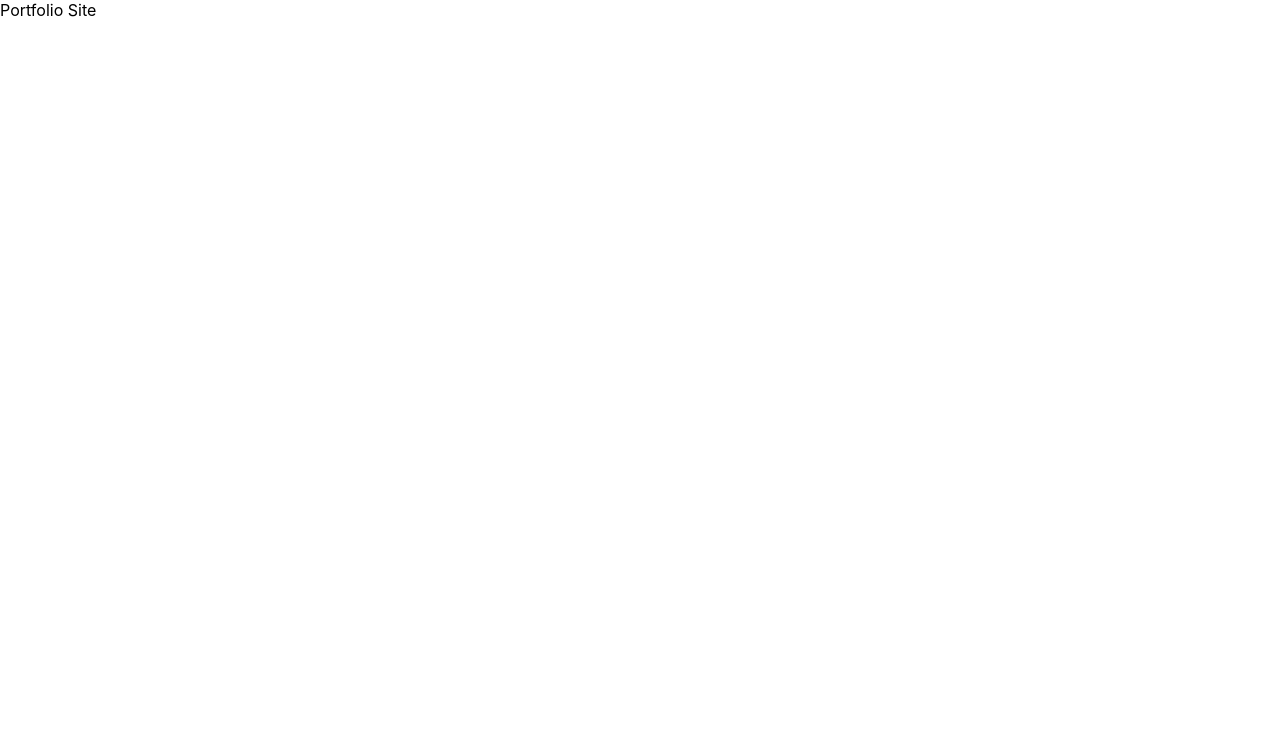
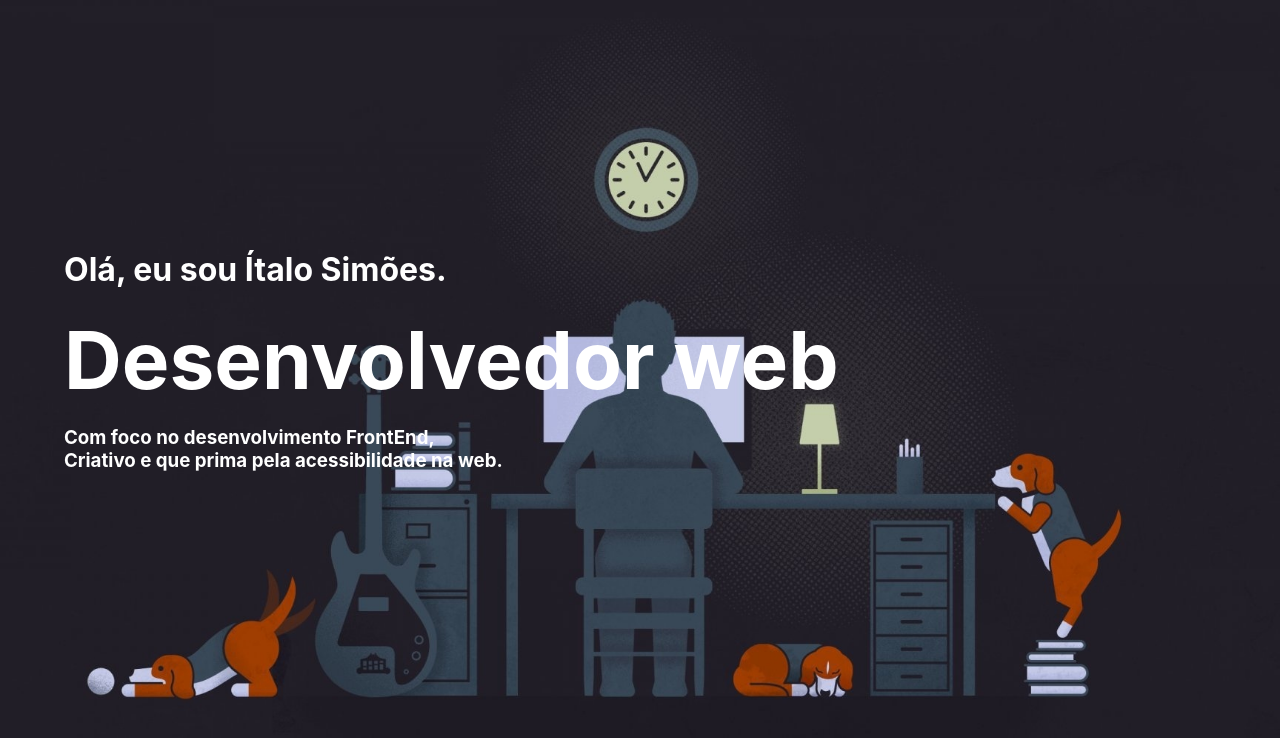
Before and after one commit to itsimoes/portfolio-site, a React (Create React App) app: page / in a window 1280 px wide. Shown: the top 738 px of the page. Built offline with nearby package versions, Linux system fonts and the light colour scheme.

Commit message:
estilizacao inicial do Home component

```diff
--- a/package.json
+++ b/package.json
@@ -3,11 +3,15 @@
   "version": "0.1.0",
   "private": true,
   "dependencies": {
+    "@emotion/react": "^11.10.5",
+    "@emotion/styled": "^11.10.5",
+    "@mui/material": "^5.11.4",
     "@testing-library/jest-dom": "^5.16.5",
     "@testing-library/react": "^13.4.0",
     "@testing-library/user-event": "^13.5.0",
     "react": "^18.2.0",
     "react-dom": "^18.2.0",
+    "react-router-dom": "^6.6.2",
     "react-scripts": "5.0.1",
     "web-vitals": "^2.1.4"
   },
--- a/public/index.html
+++ b/public/index.html
@@ -24,7 +24,7 @@
       work correctly both with client-side routing and a non-root public URL.
       Learn how to configure a non-root public URL by running `npm run build`.
     -->
-    <title>React App</title>
+    <title>Ítalo Simões - Desenvolvedor FrontEnd</title>
   </head>
   <body>
     <noscript>You need to enable JavaScript to run this app.</noscript>
--- a/src/App.js
+++ b/src/App.js
@@ -1,9 +1,10 @@
-import logo from './logo.svg';
 import './App.css';
+import Home from './components/Home/Home';
+
 
 function App() {
   return (
-    <div>Portfolio Site</div>
+    <Home/>
   );
 }
 
--- /dev/null
+++ b/src/components/Home/Home.jsx
@@ -0,0 +1,18 @@
+
+import { Container } from '@mui/material'
+import React from 'react'
+import { Link } from 'react-router-dom'
+import './style.css'
+
+const Home = () => {
+  return (
+    <Container className='home-wrapper'>
+        <h1>Olá, eu sou Ítalo Simões.</h1>
+        <h2 className='title'>Desenvolvedor web</h2>
+        <h3>Com foco no desenvolvimento FrontEnd, <br/> Criativo e que prima pela acessibilidade na web.</h3>
+        {/* <Link to="/">Saiba mais...</Link> */}
+    </Container>
+  )
+}
+
+export default Home
--- /dev/null
+++ b/src/components/Home/style.css
@@ -0,0 +1,14 @@
+.home-wrapper {
+    height: 90vh;
+    display: flex !important;
+    flex-direction: column;
+    justify-content: center;
+    align-items: flex-start;
+}
+
+.title {
+    font-size: 5em;
+    /* margin: 0 auto;     */
+    margin-top: 0;
+    margin-bottom: 0;
+}
--- a/src/index.css
+++ b/src/index.css
@@ -5,9 +5,27 @@ body {
     sans-serif;
   -webkit-font-smoothing: antialiased;
   -moz-osx-font-smoothing: grayscale;
+  background-image: url('./assets/bg.jpg');
+  background-position: 50% 0;
+  background-size: cover;
+  background-repeat: no-repeat;
+  background-attachment: fixed;
+  color: #fff;
 }
 
 code {
   font-family: source-code-pro, Menlo, Monaco, Consolas, 'Courier New',
     monospace;
 }
+
+/*-- media query --*/
+
+@media screen and (max-width: 991px) {
+  .body {
+    background-image: linear-gradient(0deg, #000, transparent 70%, transparent), url(https://uploads-ssl.webflow.com/591e9525f13786217f2e347e/5b47654a49f3e1543ba2a603_180712%20-%20background.jpg);
+    background-position: 0 0, 64% 50%;
+    background-size: auto;
+    background-repeat: repeat, no-repeat;
+    background-attachment: scroll, fixed;
+  }
+}
```
Also changed, not shown: src/components/Home.jsx (deleted, +0 -9 lines), src/App.css (line endings or trailing spaces), src/assets/bg.jpg (added), 1 other file (tests, documents, lock files or other folders).
